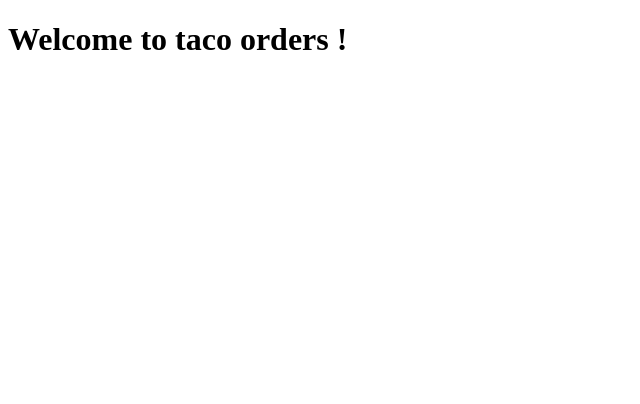
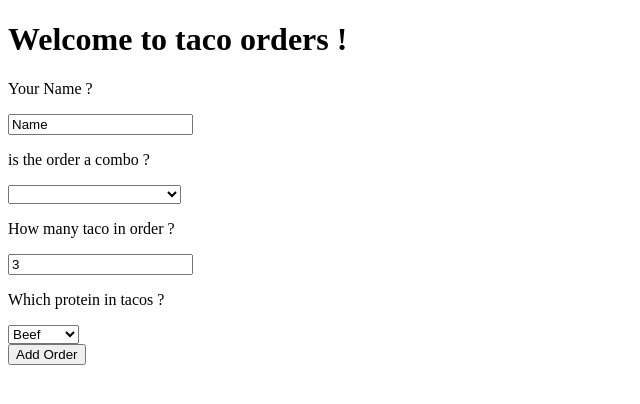
Before and after one commit to dallairius/Jonathan_Dallaire_Learning_AngularF26, an Angular app: page /orderForm in a window 1280 px wide. Before the commit this address led to /. Shown: the top 404 px of the page, without its empty margins (0-640 px from the left). Built offline with nearby package versions, Linux system fonts and the light colour scheme.

Commit message:
Add a form to add tacos to the list, adding tacos does not work yet

```diff
--- a/src/app/app.routes.ts
+++ b/src/app/app.routes.ts
@@ -1,8 +1,11 @@
 import { Routes } from '@angular/router';
 import {OrderList} from './order-list/order-list';
 import {TacoDetail} from './taco-detail/taco-detail';
+import {OrderForm} from './order-form/order-form';
 
 export const routes: Routes = [
   {path: 'orders',component: OrderList},
-  {path: 'orders/:id', component: TacoDetail}
+  {path: 'orders/:id', component: TacoDetail},
+  {path: '', component:OrderList},
+  {path:'orderForm',component: OrderForm}
 ];
--- /dev/null
+++ b/src/app/order-form/order-form.html
@@ -0,0 +1,46 @@
+<form [formGroup]="orderForm" (ngSubmit)="onSubmit()">
+
+
+  @if(orderForm.controls.customerName.touched &&
+    orderForm.controls.customerName.invalid){
+    <p class="error">Name is required and
+      must have at least 4 characters</p>
+  }@else{<p>Your Name ?</p>}
+  <input formControlName="customerName" placeholder="Name" />
+  <br>
+
+
+  @if(orderForm.controls.combo.touched &&
+  orderForm.controls.combo.invalid){
+    <p class="error">Please pick an option</p>
+  }@else{<p>is the order a combo ?</p>}
+  <select formControlName="combo">
+    <option value="true">This order is a combo</option>
+    <option value="false">This order is not a combo</option>
+  </select>
+  <br>
+
+
+  @if(orderForm.controls.howMany.touched &&
+  orderForm.controls.howMany.invalid){
+    <p class="error">Please select how many taco in order</p>
+  }@else{<p>How many taco in order ?</p>}
+  <input formControlName="howMany" placeholder="How many"/>
+  <br>
+
+
+  @if(orderForm.controls.whichProtein.touched &&
+  orderForm.controls.whichProtein.invalid){
+    <p class="error">Please select a protein</p>
+  }@else{<p>Which protein in tacos ?</p>}
+  <select formControlName="whichProtein">
+    <option value="beef">Beef</option>
+    <option value="pork">Pork</option>
+    <option value="chicken">Chicken</option>
+    <option value="veggie">Veggie</option>
+  </select>
+  <br>
+
+
+  <button type="submit" [disabled]="orderForm.invalid">Add Order</button>
+</form>
--- /dev/null
+++ b/src/app/order-form/order-form.ts
@@ -0,0 +1,35 @@
+import {Component, inject} from '@angular/core';
+import {FormBuilder, FormControl, FormGroup, ReactiveFormsModule, Validators} from '@angular/forms';
+import {TacoService} from '../services/taco-service';
+
+@Component({
+  imports: [
+    ReactiveFormsModule
+  ],
+  selector: 'app-order-form',
+  styleUrl: './order-form.css',
+  templateUrl: './order-form.html',
+})
+export class OrderForm {
+  private fb = inject(FormBuilder);
+  orderForm = this.fb.group({
+    customerName: ['Name',[Validators.required,Validators.minLength(4)]],
+    combo: ['yes or no',Validators.required],
+    howMany:['3',Validators.required],
+    whichProtein:['beef',Validators.required]
+
+  })
+  private service = inject(TacoService);
+  onSubmit(): void{
+    if(this.orderForm.invalid) return;
+
+    const value = this.orderForm.getRawValue();
+    /*this.service.addOrder({
+      orderId: Date.now(),
+      combo: value.combo,
+      howMany: value.howMany,
+      whichProtein: value.whichProtein,
+      customerName: value.customerName})*/
+    this.orderForm.reset({})
+  }
+}
--- a/src/app/order-list/order-list.html
+++ b/src/app/order-list/order-list.html
@@ -6,6 +6,7 @@
 }@empty{
   no orders to show
 }
+<a [routerLink]="['/orderForm']">Add New Order</a>
 <p>Combo orders: {{comboCount}}</p>
 <p>Api Test Url: {{apiTest}}</p>
 @for(order of comboOrders(); track order.orderId){
```
Also changed, not shown: src/app/order-form/order-form.css (added), 1 other file (tests, documents, lock files or other folders).
